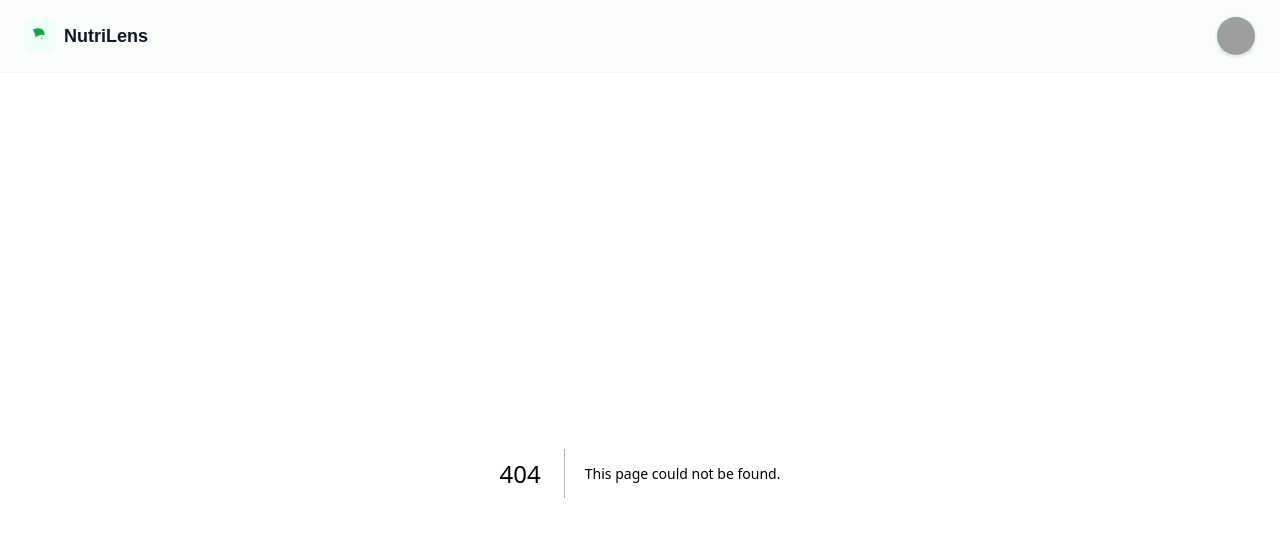
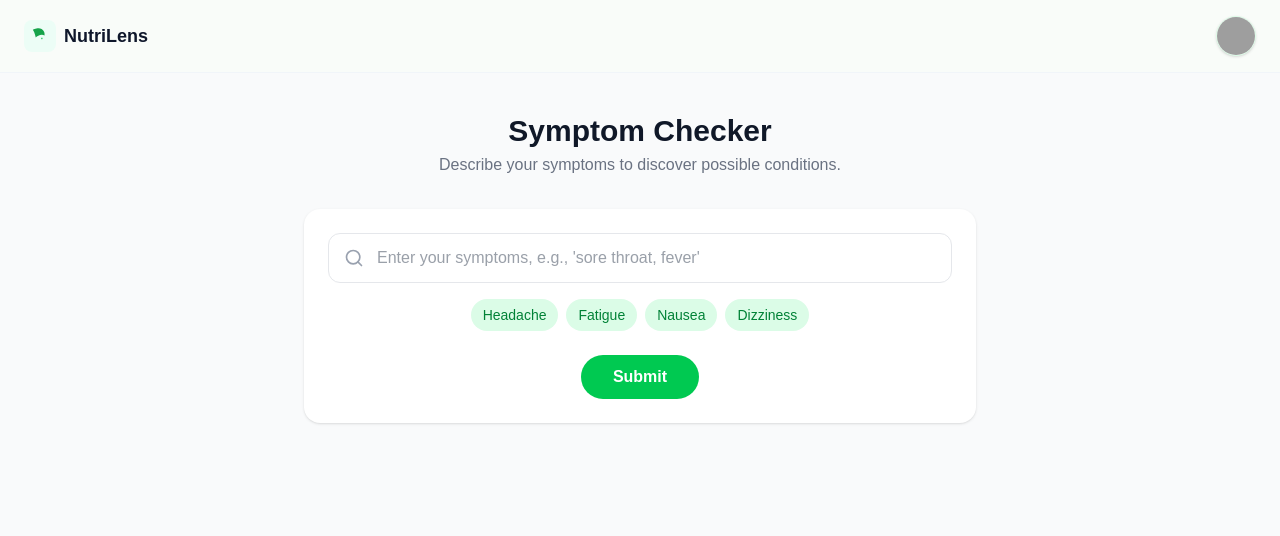
Before and after one commit to NandCode24/nutrilens, a Next.js app: page /symptom-checker in a window 1280 px wide. Before the commit this address had no page. Shown: the top 536 px of the page. Built offline with nearby package versions, Linux system fonts and the light colour scheme; grey boxes are pictures that could not be loaded.

Commit message:
Scan label,medicine lookup,symptom checker

```diff
--- a/src/app/dashboard/page.tsx
+++ b/src/app/dashboard/page.tsx
@@ -32,7 +32,7 @@ export default function DashboardPage() {
       title: "Medicine Lookup",
       description: "Find information about medications and their interactions.",
       icon: <FiEdit3 className="w-9 h-9 text-green-500" />,
-      path: "/scan/medicine",
+      path: "/medicine",
     },
   ];
 
--- a/src/app/ingredient/page.tsx
+++ b/src/app/ingredient/page.tsx
@@ -14,6 +14,15 @@ export default function ScanIngredient() {
       reader.onload = (e) => setImage(e.target?.result as string);
       reader.readAsDataURL(file);
     }
+  };
+
+  const handleScan = () => {
+    if (!image) {
+      alert("Please capture or upload an ingredient label first!");
+      return;
+    }
+    // later this will call Gemini API
+    alert("Analyzing the ingredient label...");
   };
 
   return (
@@ -72,22 +81,21 @@ export default function ScanIngredient() {
 
       {/* Buttons */}
       <div className="mt-8 w-80 flex flex-col space-y-4">
-        <div className="flex items-center justify-center text-gray-400 text-sm">
+        <button
+          onClick={handleScan}
+          className="bg-green-500 text-white py-3 rounded-xl font-semibold hover:bg-green-600 transition-all"
+        >
+          Scan Now
+        </button>
+
+        {/* Divider */}
+        {/* <div className="flex items-center justify-center text-gray-400 text-sm">
           <span className="border-t border-gray-200 w-16"></span>
           <span className="px-3">OR</span>
           <span className="border-t border-gray-200 w-16"></span>
-        </div>
+        </div> */}
 
-        <label className="bg-green-100 text-green-700 py-3 rounded-xl font-medium flex items-center justify-center space-x-2 cursor-pointer hover:bg-green-200 transition-all">
-          <Camera className="w-5 h-5" />
-          <span>Upload Image</span>
-          <input
-            type="file"
-            accept="image/*"
-            className="hidden"
-            onChange={handleUpload}
-          />
-        </label>
+        {/* Removed Upload Image Button */}
       </div>
     </div>
   );
--- a/src/app/medicine/page.tsx
+++ b/src/app/medicine/page.tsx
@@ -0,0 +1,109 @@
+"use client";
+
+import Image from "next/image";
+import { useState } from "react";
+import { Camera, Search } from "lucide-react";
+
+export default function MedicineLookup() {
+  const [image, setImage] = useState<string | null>(null);
+  const [medicineName, setMedicineName] = useState("");
+  const [loading, setLoading] = useState(false);
+
+  const handleUpload = (event: React.ChangeEvent<HTMLInputElement>) => {
+    if (event.target.files && event.target.files[0]) {
+      const file = event.target.files[0];
+      const reader = new FileReader();
+      reader.onload = (e) => setImage(e.target?.result as string);
+      reader.readAsDataURL(file);
+    }
+  };
+
+  const handleSearch = (e: React.FormEvent) => {
+    e.preventDefault();
+    if (!medicineName.trim()) return;
+    setLoading(true);
+    setTimeout(() => {
+      setLoading(false);
+      alert(`Searching for medicine: ${medicineName}`);
+    }, 1500);
+  };
+
+  return (
+    <div className="min-h-screen bg-gray-50 flex flex-col items-center pb-10">
+      {/* Header */}
+      <header className="fixed top-0 left-0 right-0 z-10 bg-white flex justify-between items-center px-8 py-4 border-b border-gray-100 shadow-sm">
+        <div className="flex items-center space-x-2">
+          <div className="w-8 h-8 bg-green-500 rounded-full flex items-center justify-center text-white font-bold">
+            N
+          </div>
+          <span className="text-lg font-semibold text-gray-800">NutriLens</span>
+        </div>
+        <div className="flex items-center space-x-4">
+          <button className="text-gray-500 hover:text-gray-700 text-sm">?</button>
+          <div className="w-8 h-8 rounded-full bg-gray-200"></div>
+        </div>
+      </header>
+
+      {/* Main Section */}
+      <div className="mt-28 text-center">
+        <h1 className="text-2xl font-semibold text-gray-900">Scan or Search Medicine Label</h1>
+        <p className="text-gray-500 mt-1">
+          Center the label in the frame or search manually for best results.
+        </p>
+      </div>
+
+      {/* Scanner Frame */}
+      <div className="relative mt-8 border-2 border-dashed border-green-400 rounded-2xl w-80 h-96 flex items-center justify-center overflow-hidden bg-white shadow-sm">
+        {image ? (
+          <Image src={image} alt="Uploaded Label" fill className="object-cover" />
+        ) : (
+          <div className="flex flex-col items-center justify-center text-center">
+            <div className="w-16 h-16 bg-green-100 rounded-full flex items-center justify-center">
+              <Camera className="text-green-500 w-8 h-8" />
+            </div>
+            <p className="text-gray-600 mt-2 text-sm font-medium">Tap to capture</p>
+          </div>
+        )}
+        <input
+          type="file"
+          accept="image/*"
+          capture="environment"
+          className="absolute inset-0 opacity-0 cursor-pointer"
+          onChange={handleUpload}
+        />
+      </div>
+
+      {/* Buttons */}
+      <div className="mt-8 w-80 flex flex-col space-y-4">
+        <button className="bg-green-500 text-white py-3 rounded-xl font-semibold hover:bg-green-600 transition-all">
+          Scan Now
+        </button>
+
+        {/* Divider */}
+        <div className="flex items-center justify-center text-gray-400 text-sm">
+          <span className="border-t border-gray-200 w-16"></span>
+          <span className="px-3">OR</span>
+          <span className="border-t border-gray-200 w-16"></span>
+        </div>
+
+        {/* Search Form */}
+        <form onSubmit={handleSearch} className="flex space-x-2">
+          <input
+            type="text"
+            placeholder="Enter medicine name"
+            value={medicineName}
+            onChange={(e) => setMedicineName(e.target.value)}
+            className="flex-1 px-4 py-3 border border-gray-200 rounded-xl focus:outline-none focus:ring-2 focus:ring-green-400"
+          />
+          <button
+            type="submit"
+            className="bg-green-500 text-white px-4 py-2 rounded-xl hover:bg-green-600 transition"
+            disabled={loading}
+          >
+            {loading ? "..." : <Search className="w-5 h-5" />}
+          </button>
+        </form>
+      </div>
+    </div>
+  );
+}
--- /dev/null
+++ b/src/app/symptom-checker/page.tsx
@@ -0,0 +1,165 @@
+"use client";
+
+import { useState } from "react";
+import { Search, Share2, Bookmark } from "lucide-react";
+
+interface SymptomResult {
+  condition: string;
+  description: string;
+  severity: "Self-care" | "Consult doctor" | "Emergency";
+}
+
+export default function SymptomChecker() {
+  const [symptoms, setSymptoms] = useState("");
+  const [loading, setLoading] = useState(false);
+  const [results, setResults] = useState<SymptomResult[]>([]);
+
+  // Dummy submission handler for now
+  const handleSubmit = async (e: React.FormEvent) => {
+    e.preventDefault();
+    if (!symptoms.trim()) return;
+
+    setLoading(true);
+    setResults([]); // clear previous results
+
+    // Simulate API delay for now
+    setTimeout(() => {
+      setResults([
+        {
+          condition: "Dehydration",
+          description:
+            "Occurs when you use or lose more fluid than you take in, and your body doesn't have enough water and other fluids to carry out its normal functions.",
+          severity: "Self-care",
+        },
+        {
+          condition: "Common Cold",
+          description:
+            "A mild viral infection of your nose and throat. It's usually harmless, although it might not feel that way.",
+          severity: "Consult doctor",
+        },
+        {
+          condition: "Allergic Reaction",
+          description:
+            "A condition in which the immune system reacts abnormally to a foreign substance. Severe reactions can be life-threatening.",
+          severity: "Emergency",
+        },
+      ]);
+      setLoading(false);
+    }, 2000);
+  };
+
+  const getSeverityColor = (severity: string) => {
+    switch (severity) {
+      case "Self-care":
+        return "bg-blue-50 text-blue-600";
+      case "Consult doctor":
+        return "bg-yellow-50 text-yellow-600";
+      case "Emergency":
+        return "bg-red-50 text-red-600";
+      default:
+        return "bg-gray-50 text-gray-600";
+    }
+  };
+
+  return (
+    <div className="min-h-screen bg-gray-50 flex flex-col items-center py-10 px-4">
+      {/* Header */}
+      <div className="text-center max-w-xl">
+        <h1 className="text-3xl font-semibold text-gray-900">
+          Symptom Checker
+        </h1>
+        <p className="text-gray-500 mt-1">
+          Describe your symptoms to discover possible conditions.
+        </p>
+      </div>
+
+      {/* Input Section */}
+      <form
+        onSubmit={handleSubmit}
+        className="bg-white shadow-sm rounded-2xl mt-8 w-full max-w-2xl p-6 flex flex-col items-center"
+      >
+        <div className="relative w-full">
+          <Search className="absolute left-4 top-1/2 -translate-y-1/2 text-gray-400 w-5 h-5" />
+          <input
+            type="text"
+            placeholder="Enter your symptoms, e.g., 'sore throat, fever'"
+            value={symptoms}
+            onChange={(e) => setSymptoms(e.target.value)}
+            className="w-full pl-12 pr-4 py-3 rounded-xl border border-gray-200 focus:outline-none focus:ring-2 focus:ring-green-400 text-gray-700"
+          />
+        </div>
+
+        {/* Quick symptom tags */}
+        <div className="flex flex-wrap justify-center gap-2 mt-4">
+          {["Headache", "Fatigue", "Nausea", "Dizziness"].map((tag) => (
+            <button
+              type="button"
+              key={tag}
+              onClick={() =>
+                setSymptoms((prev) =>
+                  prev.includes(tag) ? prev : `${prev ? prev + ", " : ""}${tag}`
+                )
+              }
+              className="bg-green-100 text-green-700 text-sm px-3 py-1.5 rounded-full hover:bg-green-200 transition"
+            >
+              {tag}
+            </button>
+          ))}
+        </div>
+
+        <button
+          type="submit"
+          className="mt-6 bg-green-500 text-white px-8 py-2.5 rounded-full font-semibold hover:bg-green-600 transition disabled:opacity-70"
+          disabled={loading}
+        >
+          {loading ? "Analyzing..." : "Submit"}
+        </button>
+      </form>
+
+      {/* Results Section */}
+      <div className="w-full max-w-2xl mt-8 space-y-4">
+        {loading && (
+          <p className="text-center text-gray-500 mt-6">
+            Analyzing your symptoms...
+          </p>
+        )}
+
+        {!loading && results.length > 0 && (
+          <>
+            {results.map((item, idx) => (
+              <div
+                key={idx}
+                className="bg-white rounded-2xl shadow-sm p-6 flex flex-col space-y-2"
+              >
+                <div className="flex justify-between items-center">
+                  <h3 className="text-lg font-semibold text-gray-900">
+                    {item.condition}
+                  </h3>
+                  <span
+                    className={`text-xs font-medium px-3 py-1 rounded-full ${getSeverityColor(
+                      item.severity
+                    )}`}
+                  >
+                    {item.severity}
+                  </span>
+                </div>
+                <p className="text-gray-600 text-sm leading-relaxed">
+                  {item.description}
+                </p>
+
+                <div className="flex space-x-4 text-gray-400 text-sm mt-2">
+                  <button className="flex items-center space-x-1 hover:text-gray-600">
+                    <Bookmark size={14} /> <span>Save</span>
+                  </button>
+                  <button className="flex items-center space-x-1 hover:text-gray-600">
+                    <Share2 size={14} /> <span>Share</span>
+                  </button>
+                </div>
+              </div>
+            ))}
+          </>
+        )}
+      </div>
+    </div>
+  );
+}
```
